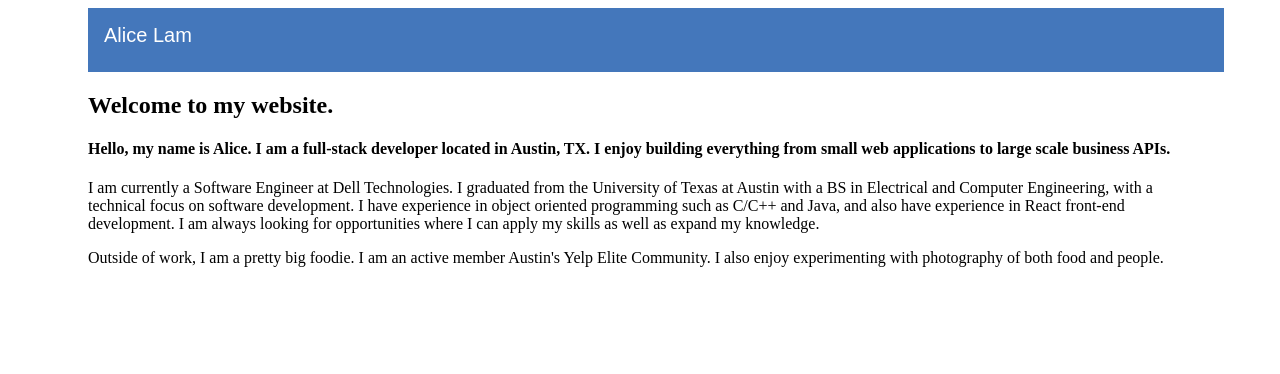
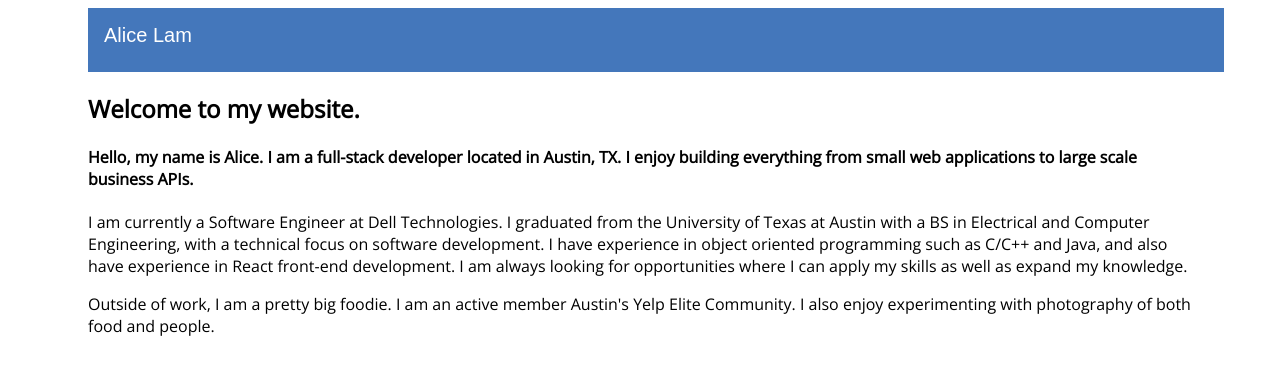
Before and after one commit to alice-lam/website, a React app: page /home in a window 1280 px wide. Shown: the top 374 px of the page. Built offline with nearby package versions, Linux system fonts and the light colour scheme.

Commit message:
adding in font

```diff
--- a/src/App.scss
+++ b/src/App.scss
@@ -1,3 +1,6 @@
+@import url('https://fonts.googleapis.com/css?family=Open+Sans');
+
 .App{
     padding: 0em 5em 0em;
+    font-family: 'Open Sans', sans-serif;
 }
```
Also changed, not shown: 5 other files (tests, documents, lock files or other folders).
